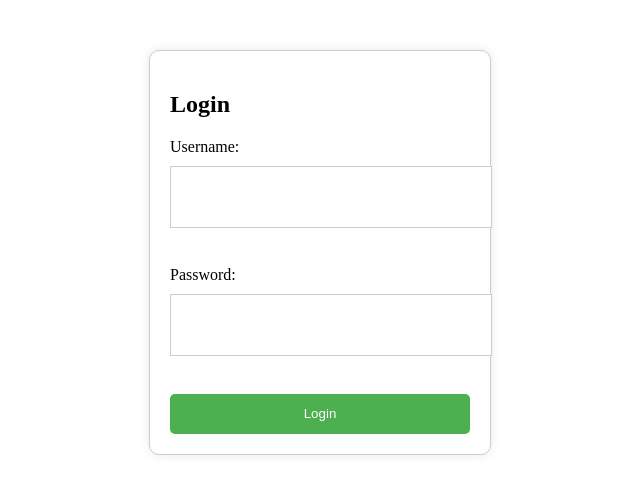
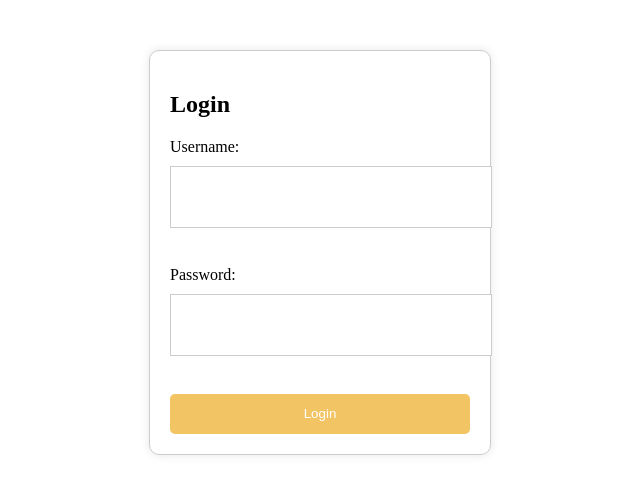
Before and after one commit to Burzor/First-web, a plain HTML site: page index.html in a window 1280 px wide. Shown: the whole page, without its empty margins (320-960 px from the left). Drawn offline with Linux system fonts and the light colour scheme.

Commit message:
style.css

```diff
--- a/style.css
+++ b/style.css
@@ -23,7 +23,7 @@ input[type="text"], input[type="password"] {
 button[type="submit"] {
     width: 100%;
     height: 40px;
-    background-color: #4CAF50;
+    background-color: #F2C464;
     color: #fff;
     padding: 10px;
     border: none;
```
